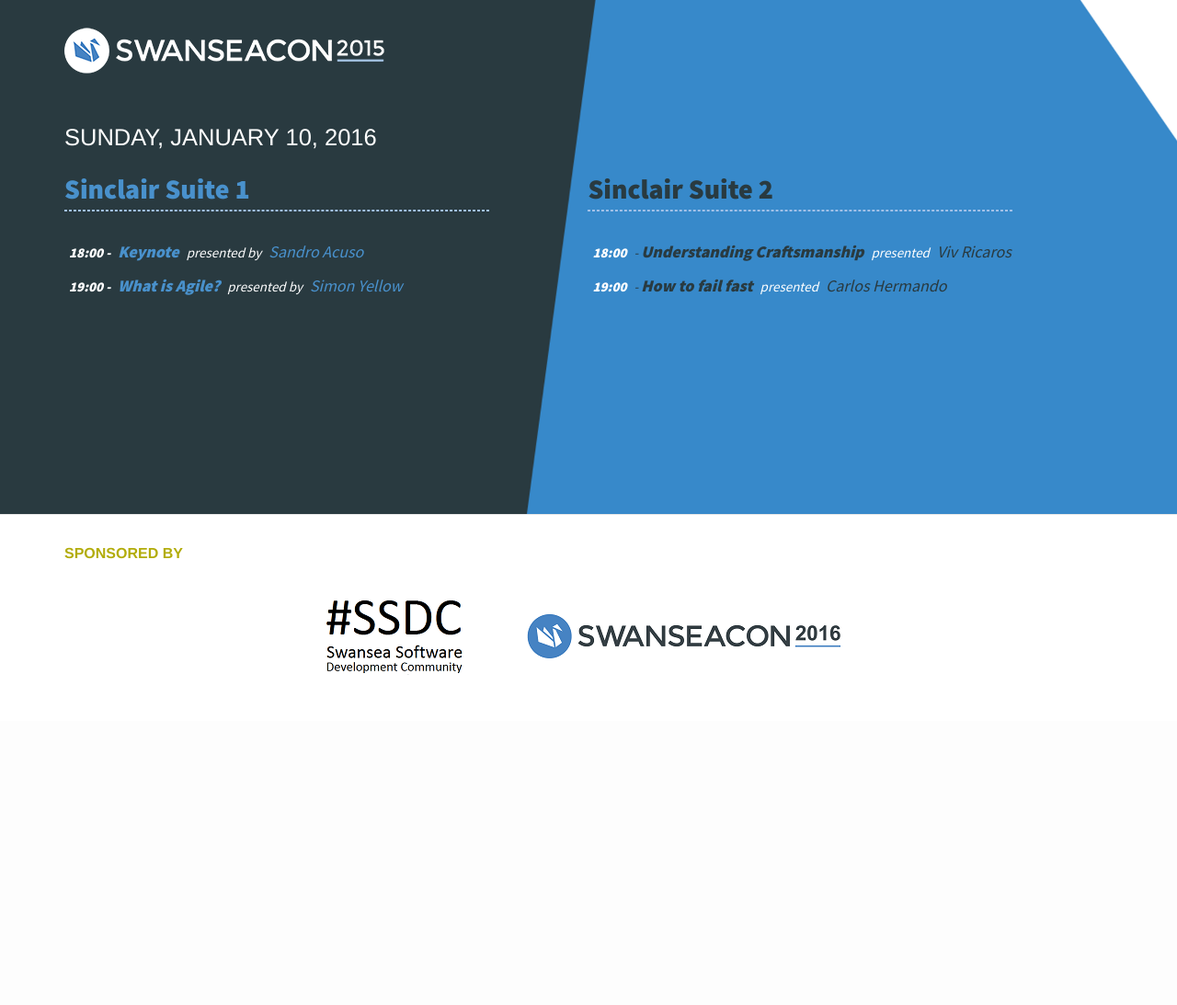
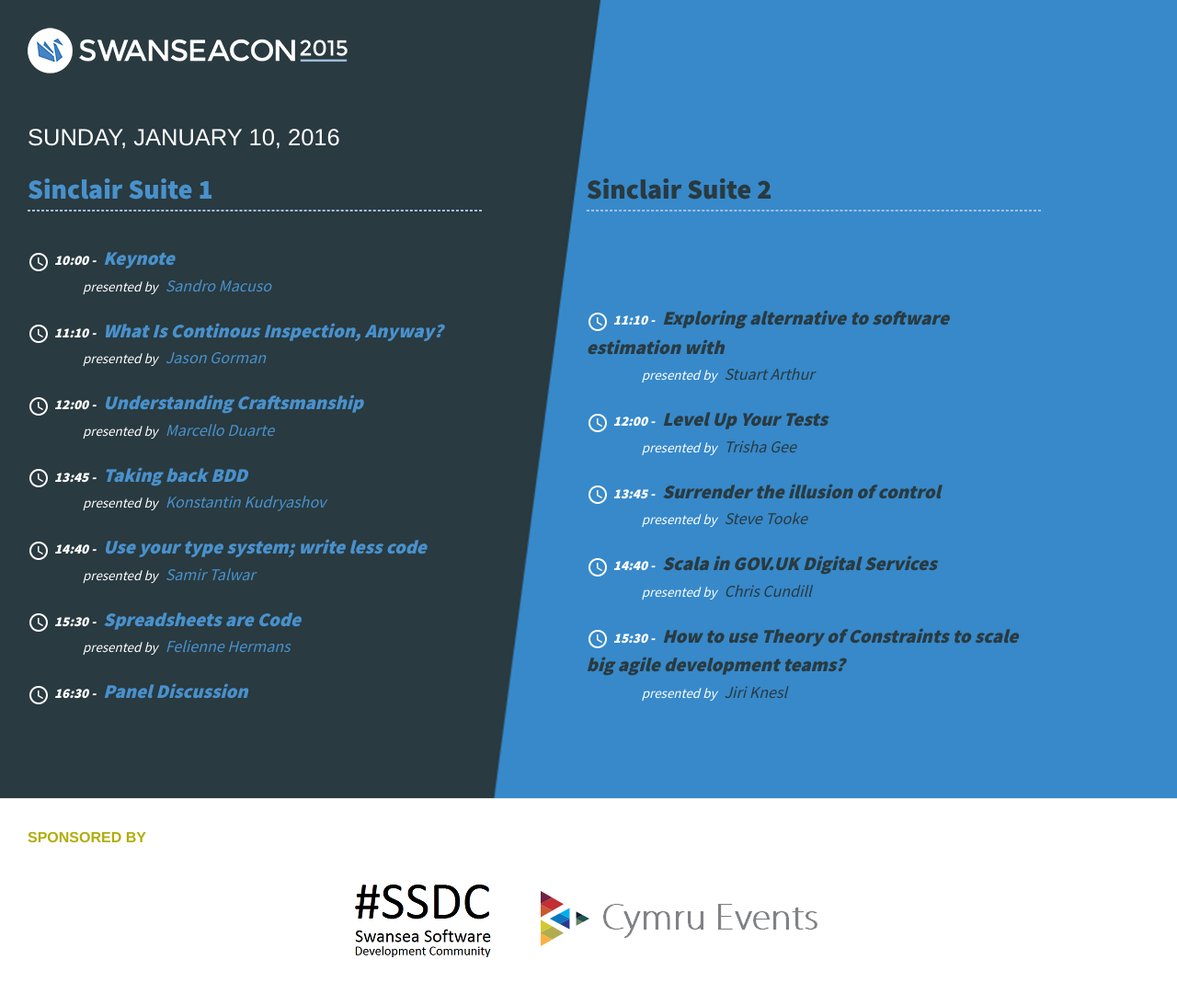
Before and after one commit to vivrichards600/eventify, a Jekyll site: the page built from index.html, in a window 1280 px wide. Shown: the whole page at 92% size. Built offline with Jekyll 4.4.1, drawn with Linux system fonts in a browser that asks for light colours; before the commit the page ends 900 px from its top, so only the background shows below that.

Commit message:
added last years conf schedule, bit of theming. Would work on the day but very rough implementation, need to tidy it all up

```diff
--- a/_data/day1.yml
+++ b/_data/day1.yml
@@ -1,21 +1,66 @@
 date: 2016-01-10
 sessions:
- - speaker: Sandro Acuso
+ - speaker: Sandro Macuso
    title: Keynote
    roomId: 1
-   datetime: 2016-01-10 18:00
+   datetime: 2016-01-10 10:00
 
- - speaker: Viv Ricaros
+ - speaker:
+   title:
+   roomId: 2
+   datetime:
+
+ - speaker: Jason Gorman
+   title: What Is Continous Inspection, Anyway?
+   roomId: 1
+   datetime: 2016-01-10 11:10
+
+ - speaker: Stuart Arthur
+   title: Exploring alternative to software estimation with #NoEstimates
+   roomId: 2
+   datetime: 2016-01-10 11:10
+
+ - speaker: Marcello Duarte
    title: Understanding Craftsmanship
+   roomId: 1
+   datetime: 2016-01-10 12:00
+
+ - speaker: Trisha Gee
+   title: Level Up Your Tests
    roomId: 2
-   datetime: 2016-01-10 18:00
+   datetime: 2016-01-10 12:00
 
- - speaker: Simon Yellow
-   title: What is Agile?
+ - speaker: Konstantin Kudryashov
+   title: Taking back BDD
    roomId: 1
-   datetime: 2016-01-10 19:00
+   datetime: 2016-01-10 13:45
 
- - speaker: Carlos Hermando
-   title: How to fail fast
+ - speaker: Steve Tooke
+   title: Surrender the illusion of control
    roomId: 2
-   datetime: 2016-01-10 19:00
+   datetime: 2016-01-10 13:45
+
+ - speaker: Samir Talwar
+   title: Use your type system; write less code
+   roomId: 1
+   datetime: 2016-01-10 14:40
+
+ - speaker: Chris Cundill
+   title: Scala in GOV.UK Digital Services
+   roomId: 2
+   datetime: 2016-01-10 14:40
+
+ - speaker: Felienne Hermans
+   title: Spreadsheets are Code
+   roomId: 1
+   datetime: 2016-01-10 15:30
+
+ - speaker: Jiri Knesl
+   title: How to use Theory of Constraints to scale big agile development teams?
+   roomId: 2
+   datetime: 2016-01-10 15:30
+
+ - speaker:
+   title: Panel Discussion
+   roomId: 1
+   datetime: 2016-01-10 16:30
--- a/_data/sessions.yml
+++ /dev/null
@@ -1,27 +0,0 @@
-- speaker:
-  title: Refreshments
-  roomId: 1
-  room: Reception
-  date: 2016-01-09 17:00
-  duration: 17:00 - 17:45
-
-- speaker: Sandro Acuso
-  title: Keynote
-  roomId: 1
-  room: Sinclair Suite 1
-  date: 2016-01-09 18:00
-  duration: 18:00 - 19:00
-
-- speaker: Simon Yellow
-  title: What is Agile?
-  roomId: 1
-  room: Sinclair Suite 1
-  date: 2016-01-09 19:00
-  duration: 19:00 - 19:45
-
-- speaker: Pete Biff
-  title: Learn to be a craftsman
-  roomId: 2
-  room: Sinclair Suite 2
-  date: 2016-01-09 19:00
-  duration: 19:00 - 19:45
--- a/_data/sponsors.yml
+++ b/_data/sponsors.yml
@@ -2,6 +2,6 @@
   logo: ssdc.png
   website: http://www.meetup.com/swansea-software-development-community/
 
-- name: SwanseaCon
-  logo: swanseacon.png
-  website: http://www.swanseacon.co.uk/
+- name: Cymru Events
+  logo: cymru.png
+  website: http://www.cymruevents.co.uk/
--- a/_sass/_layout.scss
+++ b/_sass/_layout.scss
@@ -147,17 +147,19 @@
 	span.title {
 		color:#4991cc;
 		font-weight:bold;
-		font-size:1.2em;
+		font-size:1.4em;
 	}
 	span.presentedby {
 		color:#fff;
 		font-weight:italic;
 		padding:0px 5px;
+		padding-left:60px;
 	}
 	span.speaker {
 		color:#4991cc;
 		font-weight:italic;
 		font-size:1.2em;
+
 	}
 
 	p {
@@ -166,7 +168,7 @@
 		margin-top: -15px;
 		font-size: 1em;
 		font-family: 'Source Sans Pro', sans-serif;
-		padding:5px 0px;
+		padding:10px 0px;
 	}
 
 	.col-2 h2 {
@@ -196,7 +198,8 @@
     margin-left: -$spacing-unit / 2;
     @extend %clearfix;
 	margin-top:50px;
-	margin-bottom:170px;
+	margin-bottom:30px;
+	overflow:hidden;
 }
 
 .footer-col {
--- a/css/main.scss
+++ b/css/main.scss
@@ -23,7 +23,7 @@
 $grey-color-dark:  darken($grey-color, 25%);
 
 // Width of the content area
-$content-width:    1200px;
+$content-width:    1400px;
 
 $on-palm:          600px;
 $on-laptop:        800px;
--- a/index.html
+++ b/index.html
@@ -14,7 +14,10 @@
 			{% for session in site.data.day1.sessions %}
 				{% if session.roomId == 1 %}
 					<p>
-						<span class="datetime">{{session.datetime | date: "%H:%M"}} -</span>  <span class="title">{{ session.title}}</span> <span class="presentedby">presented by</span> <span class="speaker">{{session.speaker}} </span>
+						{% if session.datetime !=  %}<img src="{{ site.baseurl }}/img/clock.png"/><span class="datetime">{{session.datetime | date: "%H:%M"}} - </span>{% else %}<br><br>{% endif %}
+						 <span class="title">{{ session.title}}</span>
+						{% if session.speaker !=  %}<br><span class="presentedby">presented by</span>{% endif %}
+						<span class="speaker">{{session.speaker}} </span>
 					</p>
 				{% endif %}
 			{% endfor %}
@@ -29,7 +32,10 @@
 			{% for session in site.data.day1.sessions %}
 				{% if session.roomId == 2 %}
 					<p>
-						<span class="datetime">{{session.datetime | date: "%H:%M"}}</span> - <span class="title">{{ session.title}}</span> <span class="presentedby">presented </span> <span class="speaker">{{session.speaker}} </span>
+						{% if session.datetime !=  %}<img src="{{ site.baseurl }}/img/clock.png"/><span class="datetime">{{session.datetime | date: "%H:%M"}} -</span>{% else %}<br><br>{% endif %}
+						<span class="title">{{ session.title}}</span>
+						{% if session.speaker !=  %}<br><span class="presentedby">presented by</span>{% endif %}
+						<span class="speaker">{{session.speaker}} </span>
 					</p>
 				{% endif %}
 			{% endfor %}
```
Also changed, not shown: img/clock.png (added), img/sponsors/cymru.png (added), img/sponsors/swanseacon.png (deleted).
